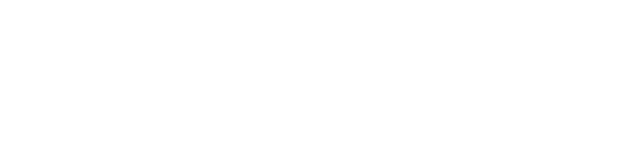
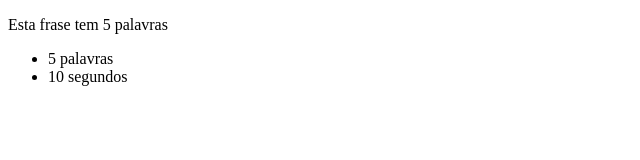
Before and after one commit to oliveira-flavio/jquery-treinamento-alura, a plain HTML site: page public/principal.html in a window 1280 px wide. Shown: the whole page, without its empty margins (0-640 px from the left). Drawn offline with Linux system fonts and the light colour scheme.

Commit message:
Adiciona contador de palavras Pequenas mudanças no html

```diff
--- a/public/principal.html
+++ b/public/principal.html
@@ -2,10 +2,15 @@
 <html lang="pt-br">
   <head>
     <meta charset="UTF-8" />
-    <title>Alura Typer</title>
+    <title>Typer Timer</title>
   </head>
   <body>
-    <!-- Seja bem vindo ao curso de jQuery :) -->
+    <p class="frase">Esta frase tem 5 palavras</p>
+
+    <ul class="informacoes">
+      <li>5 palavras</li>
+      <li>10 segundos</li>
+    </ul>
 
     <script src="js/jquery.js"></script>
     <script src="js/index.js"></script>
```
